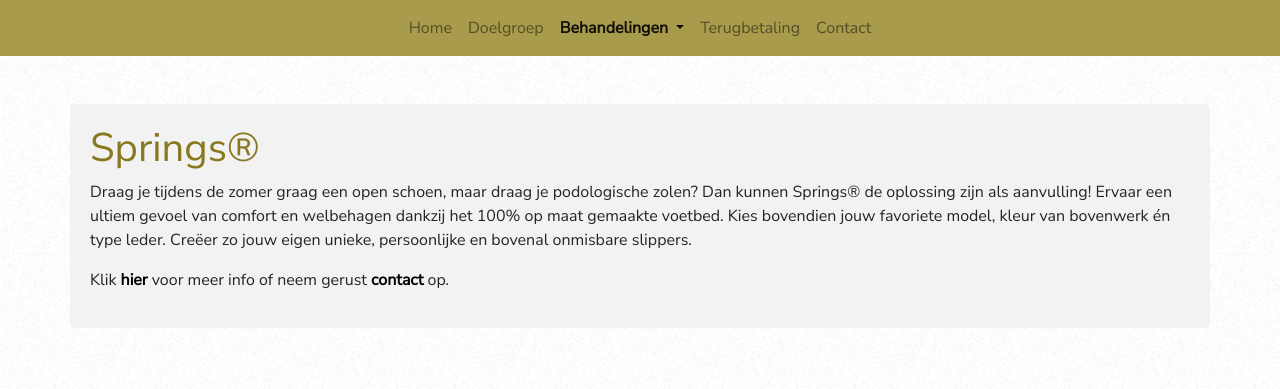
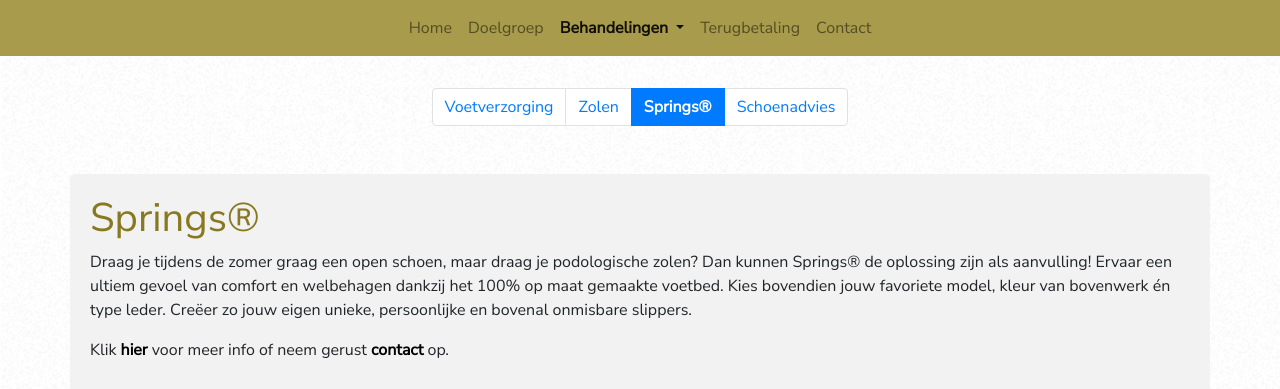
Before and after one commit to jellevdv/jellevdv.github.io, a plain HTML site: page behandelingen/springs.html in a window 1280 px wide. Shown: the top 389 px of the page. Drawn offline with nearby package versions, Linux system fonts and the light colour scheme.

Commit message:
add navheader behandelingen

```diff
--- a/behandelingen/springs.html
+++ b/behandelingen/springs.html
@@ -61,6 +61,20 @@
         </div>
     </nav>
     <!--einde navbar-->
+
+    <!--verwijzing naar andere behandelingen-->
+    <div class="container verwijzing">
+        <nav aria-label="Page navigation example">
+            <ul class="pagination justify-content-center">
+                <li class="page-item"><a class="page-link" href="./voetverzorging.html">Voetverzorging</a></li>
+                <li class="page-item"><a class="page-link" href="./zolen.html">Zolen</a></li>
+                <li class="page-item active actieveVerwijzing"><a class="page-link"
+                        href="./springs.html">Springs&#174;</a></li>
+                <li class="page-item"><a class="page-link" href="./schoenadvies.html">Schoenadvies</a></li>
+            </ul>
+        </nav>
+    </div>
+
     <div class="container doelgroep">
         <h1>Springs&#174;</h1>
         <p>Draag je tijdens de zomer graag een open schoen, maar draag je podologische zolen? Dan kunnen Springs® de
--- a/css/style.css
+++ b/css/style.css
@@ -201,6 +201,17 @@ h5 {
 }
 
 /* behandelingen */
+
+/* verwijzing */
+.verwijzing {
+  margin: auto;
+  margin-top: 2em;
+}
+
+.page-item.active {
+  font-weight: bold;
+}
+
 /* voetverzorging */
 .behandeling {
   display: flex;
```
Also changed, not shown: behandelingen/schoenadvies.html (+13 -0 lines), behandelingen/voetverzorging.html (+13 -0 lines), behandelingen/zolen.html (+14 -0 lines), index.html (+4 -4 lines), uren.txt.
